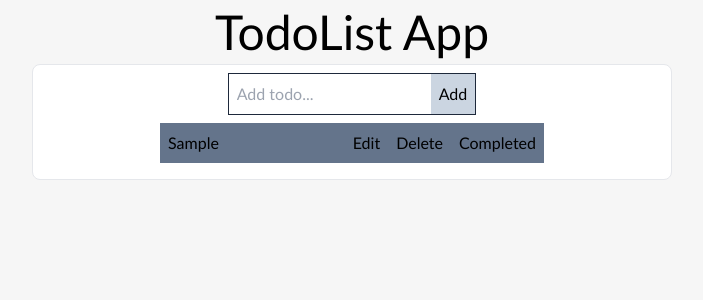
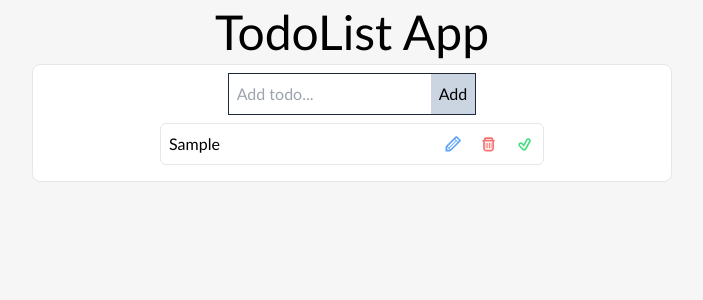
Before and after one commit to Sinac0de/Todo-List-ReactJs, a React (Create React App) app: page / in a window 1280 px wide. Both pictures are taken after typing "Sample" into the empty fields and a click on the button "Add". Shown: the top 300 px of the page, without its empty margins (288-991 px from the left). Built offline with nearby package versions, Linux system fonts and the light colour scheme.

Commit message:
Add React-Icon & style the icons

```diff
--- a/package.json
+++ b/package.json
@@ -8,6 +8,7 @@
     "@testing-library/user-event": "^13.5.0",
     "react": "^18.2.0",
     "react-dom": "^18.2.0",
+    "react-icons": "^4.8.0",
     "react-scripts": "5.0.1",
     "web-vitals": "^2.1.4"
   },
--- a/src/components/Todo.js
+++ b/src/components/Todo.js
@@ -1,13 +1,28 @@
+import { IconContext } from "react-icons";
+import { TiTick, TiTrash, TiPencil, TiTickOutline } from "react-icons/ti";
+
 const Todo = ({ todo, onComplete, onDelete, onEdit }) => {
   return (
-    <div className="flex w-96 bg-slate-500 items-center justify-between m-2 p-2">
-      <p className={todo.isCompleted ? "line-through opacity-60" : ""}>
+    <div className="flex w-96 border rounded-md items-center justify-between m-2 p-2">
+      <p className={todo.isCompleted ? "line-through opacity-40 " : ""}>
         {todo.text}
       </p>
       <div className="flex gap-4">
-        <button onClick={onEdit}>Edit</button>
-        <button onClick={onDelete}>Delete</button>
-        <button onClick={onComplete}>Completed</button>
+        <button onClick={onEdit}>
+          <IconContext.Provider value={{ className: "text-xl text-blue-400" }}>
+            <TiPencil />
+          </IconContext.Provider>
+        </button>
+        <button onClick={onDelete}>
+          <IconContext.Provider value={{ className: "text-xl text-red-400" }}>
+            <TiTrash />
+          </IconContext.Provider>
+        </button>
+        <button onClick={onComplete}>
+          <IconContext.Provider value={{ className: "text-xl text-green-400" }}>
+            {todo.isCompleted ? <TiTick /> : <TiTickOutline />}
+          </IconContext.Provider>
+        </button>
       </div>
     </div>
   );
```
Also changed, not shown: 1 other file (tests, documents, lock files or other folders).
